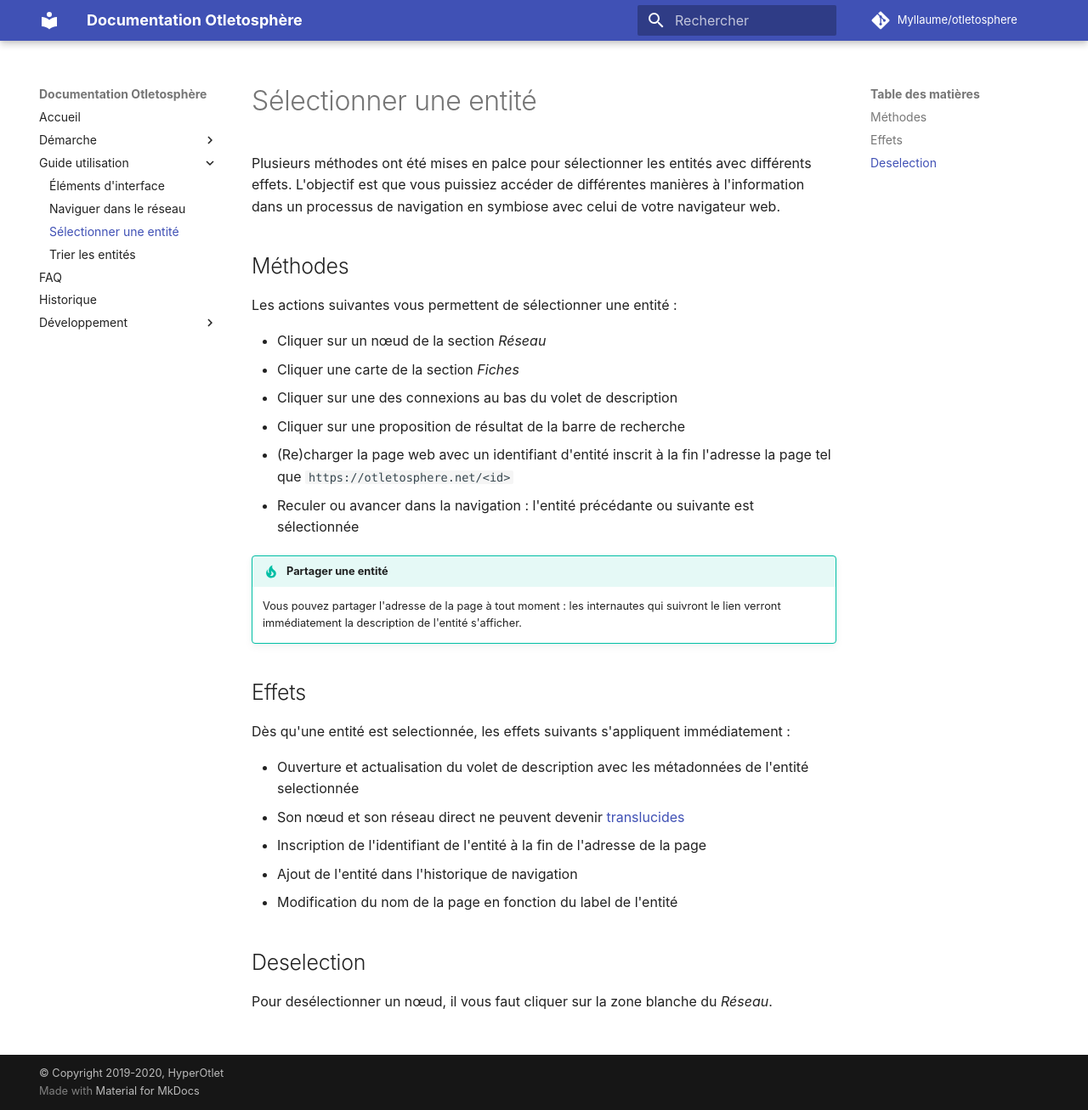
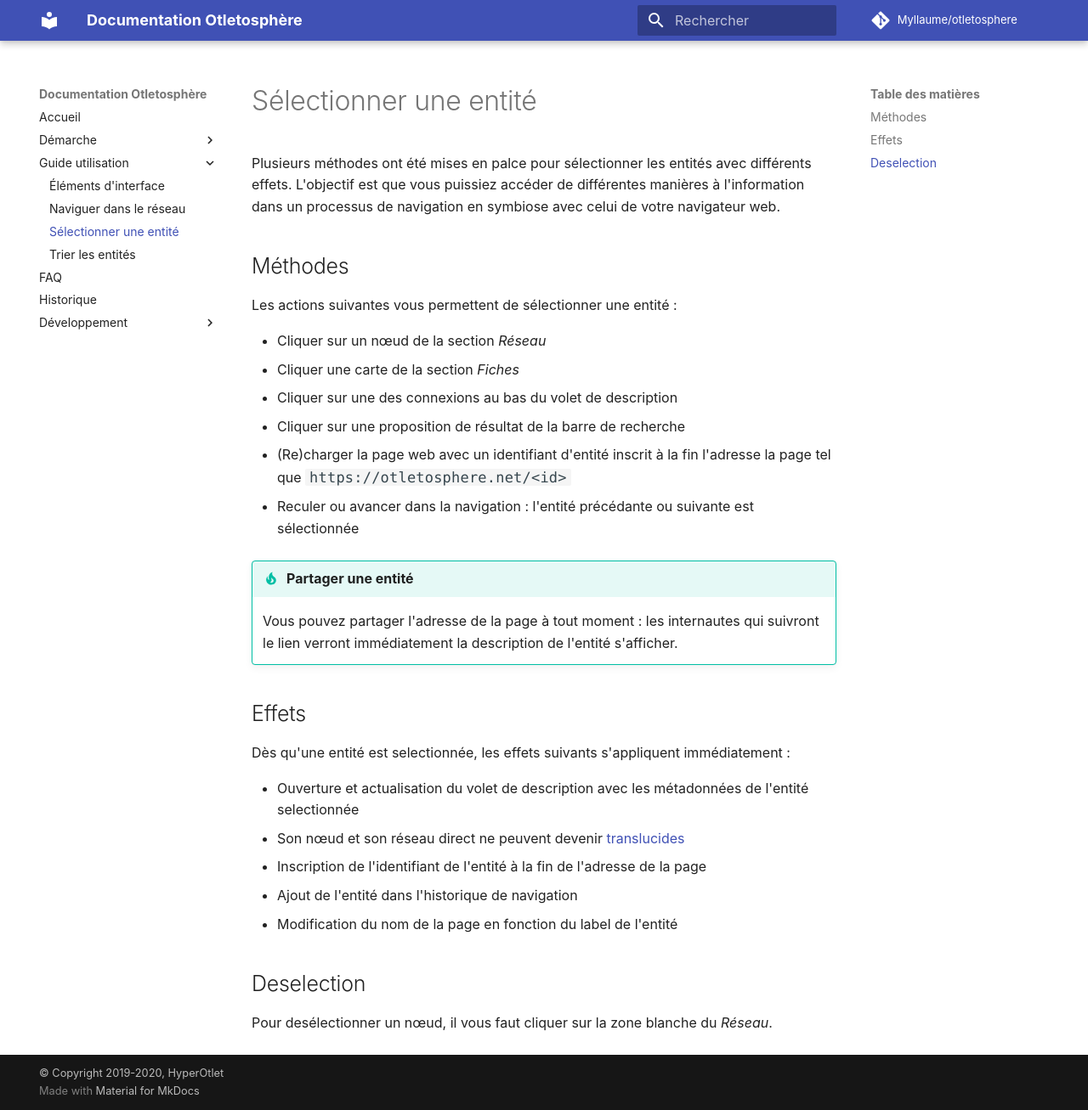
Before and after one commit to graphlab-fr/opensphere-web-app, an MkDocs documentation site: the page built from docs/selection entites.md, in a window 1280 px wide and 1307 px high. Shown: the whole window at 85% size. Built offline with MkDocs 1.6.1 and Material for MkDocs 9.7.7, drawn with Linux system fonts in a browser that asks for light colours; comment, search, counter and statistics services are not loaded.

Commit message:
[edit] style code & tips lisibles

```diff
--- a/docs/extras/style.css
+++ b/docs/extras/style.css
@@ -1,3 +1,12 @@
 .highlight code {
     line-height: 1.4rem;
 }
+
+.md-typeset .admonition {
+    font-size: unset !important;
+}
+
+.md-typeset code {
+    font-size: 0.85rem;
+    letter-spacing: 0.01rem;
+}
```
